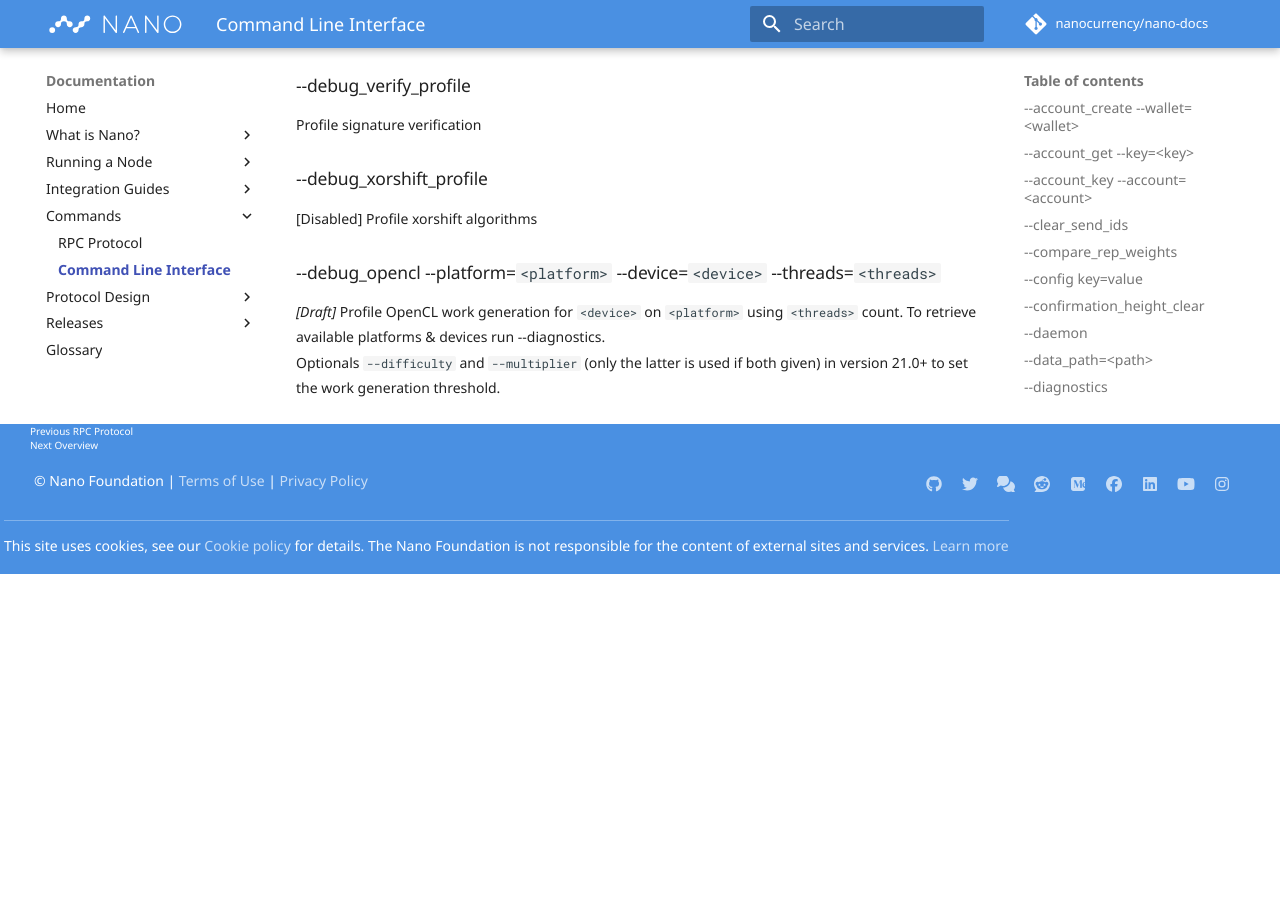
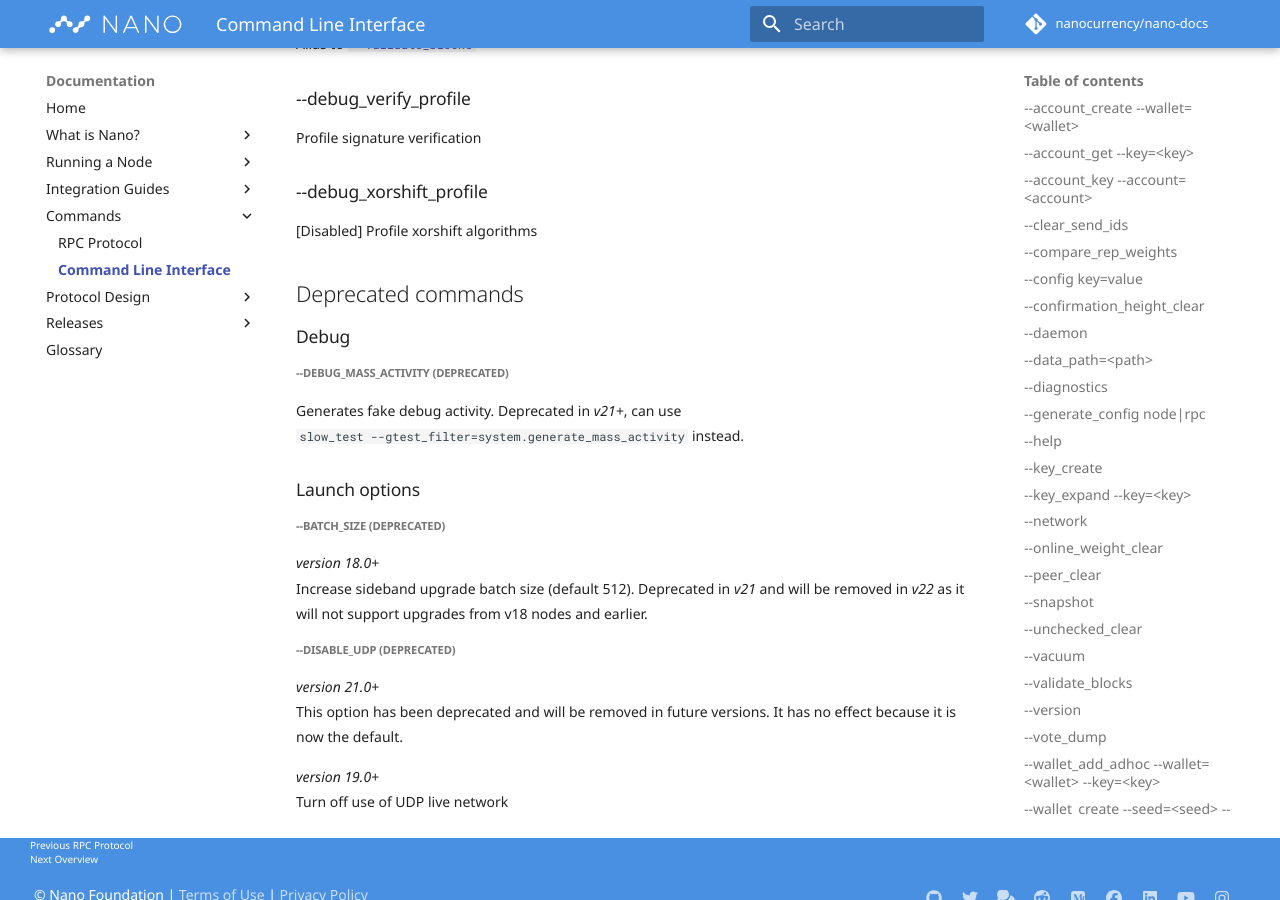
Before and after one commit to nanocurrency/nano-docs, an MkDocs documentation site: the page built from docs/commands/command-line-interface.md, in a window 1280 px wide and 900 px high, scrolled down 8493 px. Built offline with MkDocs 1.6.1 and Material for MkDocs 9.7.7, drawn with Linux system fonts in a browser that asks for light colours; formulas are drawn with MathJax 3; comment, search, counter and statistics services are not loaded; before the commit the page ends 9067 px from its top, so only the background shows below that; some of the changed text lies outside the part shown.

Commit message:
Resolve conflicts

```diff
--- a/docs/commands/command-line-interface.md
+++ b/docs/commands/command-line-interface.md
@@ -125,7 +125,12 @@
 ## Launch options
 When initially starting the nano_node or nano_wallet as a service the following launch options are available.
 
-NOTE: These options are only for developer use so please understand the impacts before use.
+!!! note "Intended for developer use"
+	These options are only for developer use so please understand the impacts before use.
+
+### --allow_bootstrap_peers_duplicates
+_version 21.0+_
+Allow multiple connections to the same peer in bootstrap attempts
 
 ### --block_processor_batch_size
 Increase block processor transaction batch write size, default 0 (limited by config block_processor_batch_max_time), 256k for fast_bootstrap
@@ -135,14 +140,6 @@
 
 ### --block_processor_verification_size
 Increase batch signature verification size in block processor, default 0 (limited by config signature_checker_threads), unlimited for fast_bootstrap
-
-### --inactive_votes_cache_size
-_version 21.0+_
-Increase cached votes without active elections size, default 16384
-
-### --vote_processor_capacity
-_version 21.0+_
-Vote processor queue size before dropping votes, default 144k
 
 ### --disable_backup
 Turn off automatic wallet backup process
@@ -163,13 +160,6 @@
 _version 19.0+_
 Turn off use of TCP live network (TCP for bootstrap will remain available)
 
-### --disable_udp (Deprecated)
-_version 21.0+_
-This option has been deprecated and will be removed in future versions. It has no effect because it is now the default.
-
-_version 19.0+_
-Turn off use of UDP live network
-
 ### --disable_unchecked_cleanup
 Prevent periodic cleaning of unchecked table
 
@@ -184,13 +174,16 @@
 _version 21.0+_
 Turn on use of the UDP live network.
 
-### --allow_bootstrap_peers_duplicates
-_version 21.0+_
-Allow multiple connections to the same peer in bootstrap attempts
-
 ### --fast_bootstrap
 Increase bootstrap processor limits to allow more blocks before hitting full state and verify/write more per database call. Also disable deletion of processed unchecked blocks
 
+### --inactive_votes_cache_size
+_version 21.0+_
+Increase cached votes without active elections size, default 16384
+
+### --vote_processor_capacity
+_version 21.0+_
+Vote processor queue size before dropping votes, default 144k
 
 ## Debug commands
 
@@ -221,14 +214,17 @@
 ### --debug_dump_representatives
 List representatives and weights
 
-### --debug_mass_activity
-Generates fake debug activity
-
 ### --debug_output_last_backtrace_dump
+_version 19.0+_
 Output the stacktrace stored after a node crash.
 
 ### --debug_generate_crash_report
+_version 21.0+_
 After a node crash on linux, this command consumes the dump files generated from that crash and produces a "nano_node_crash_report.txt" file. Requires `addr2line` to be installed on the system. See the [troubleshooting guide](/running-a-node/troubleshooting/#what-to-do-if-the-node-crashes-linux) for more information.
+
+### --debug_opencl --platform=`<platform>` --device=`<device>` --threads=`<threads>`
+_[Draft]_ Profile OpenCL work generation for `<device>` on `<platform>` using `<threads>` count. To retrieve available platforms & devices run --diagnostics.
+Optionals `--difficulty` and `--multiplier` (only the latter is used if both given) in version 21.0+ to set the work generation threshold.
 
 ### --debug_profile_bootstrap
 Profile simulated bootstrap process
@@ -263,6 +259,22 @@
 ### --debug_xorshift_profile
 [Disabled] Profile xorshift algorithms
 
-### --debug_opencl --platform=`<platform>` --device=`<device>` --threads=`<threads>`
-_[Draft]_ Profile OpenCL work generation for `<device>` on `<platform>` using `<threads>` count. To retrieve available platforms & devices run --diagnostics.
-Optionals `--difficulty` and `--multiplier` (only the latter is used if both given) in version 21.0+ to set the work generation threshold.
+## Deprecated commands
+
+### Debug
+
+##### --debug_mass_activity (Deprecated)
+Generates fake debug activity. Deprecated in _v21+_, can use `slow_test --gtest_filter=system.generate_mass_activity` instead.
+
+### Launch options
+
+##### --batch_size (Deprecated)
+_version 18.0+_
+Increase sideband upgrade batch size (default 512). Deprecated in _v21_ and will be removed in _v22_ as it will not support upgrades from v18 nodes and earlier.
+
+##### --disable_udp (Deprecated)
+_version 21.0+_
+This option has been deprecated and will be removed in future versions. It has no effect because it is now the default.
+
+_version 19.0+_
+Turn off use of UDP live network
```
